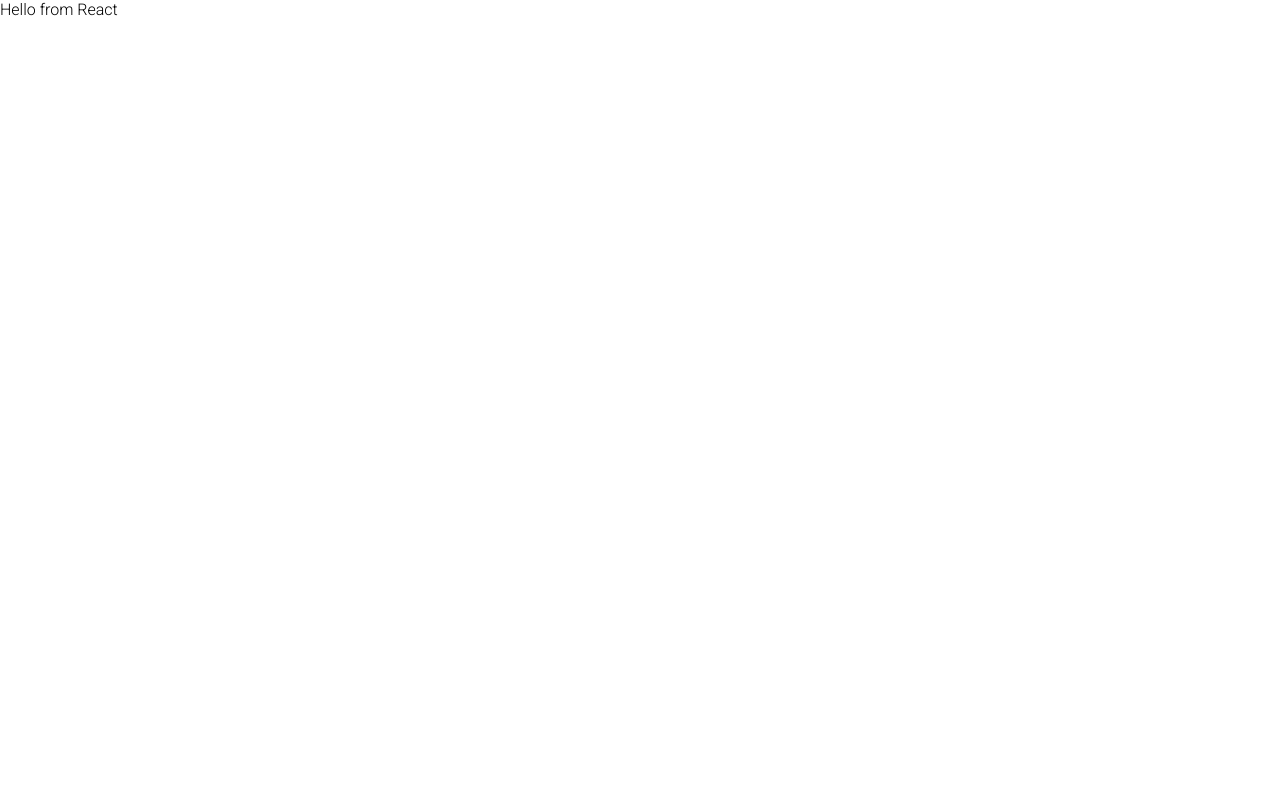
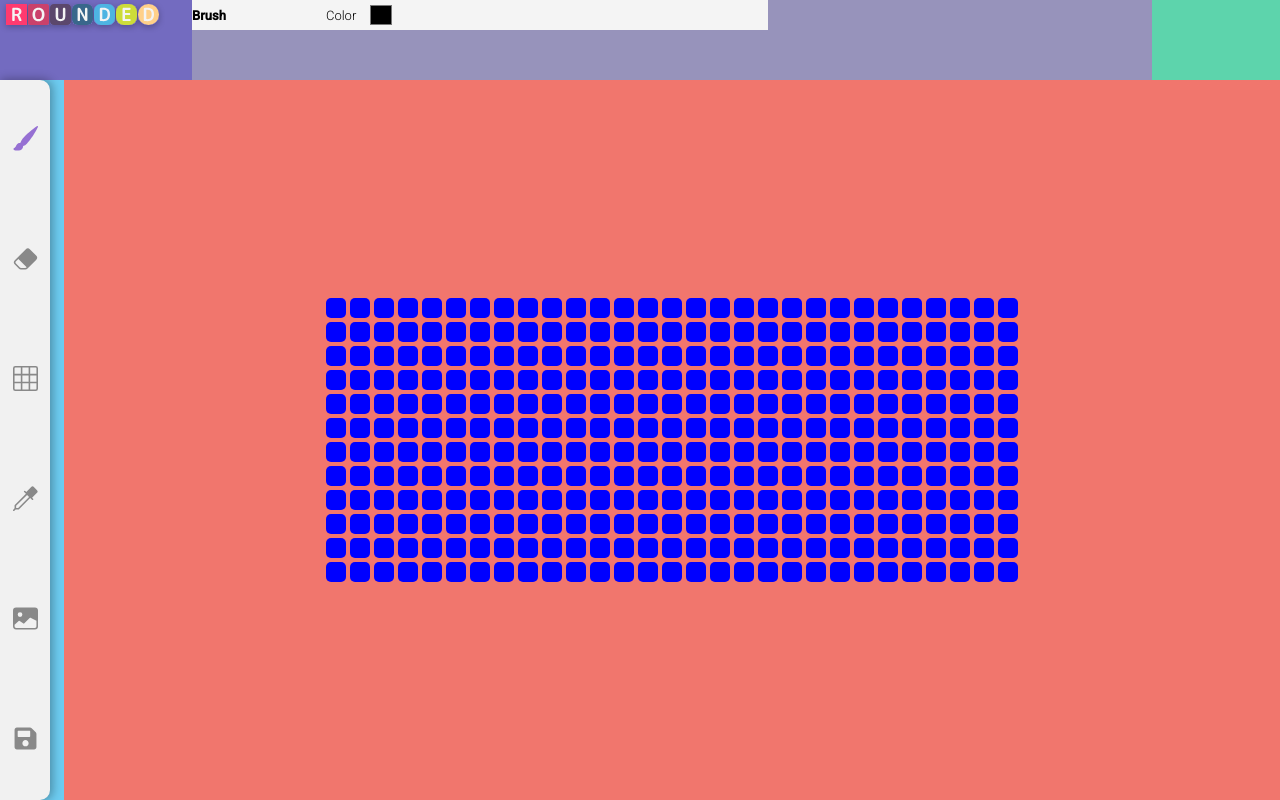
Before and after one commit to galibhassan/rounded-pixel, a React (Create React App) app in the folder react/: page / in a window 1280 px wide. Built offline with nearby package versions, Linux system fonts and the light colour scheme.

Commit message:
Add contents to App component

```diff
--- a/react/src/App.js
+++ b/react/src/App.js
@@ -1,9 +1,39 @@
-import './App.css';
+import classes from "./App.module.css";
+import { Logo } from "./components/logo/logo.component";
+import { ToolDetails } from "./components/toolDetails/toolDetails.component";
+import { Board } from "./components/board/board.component";
+import { ToolBar } from "./components/toolbar/toolbar.component";
+import {ToolButton} from "./components/toolButton/toolButton.component"
 
 function App() {
   return (
-    <div className="App">
-      Hello from React
+    <div className={classes.appComponent}>
+      <div className={classes.appContainer}>
+        <div className={classes.appRow_1}>
+          <div className={classes.logoContainer}>
+            <Logo />
+          </div>
+          <div className={classes.toolDetailContainer}>
+            <ToolDetails />
+          </div>
+          <div className={classes.menuContainer}></div>
+        </div>
+        <div className={classes.appRow_2}>
+          <div className={classes.toolBarContainer}>
+            <ToolBar>
+              <ToolButton toolName="brush"/>
+              <ToolButton toolName="eraser"/>
+              <ToolButton toolName="grid"/>
+              <ToolButton toolName="eyedropper"/>
+              <ToolButton toolName="refImage"/>
+              <ToolButton toolName="save"/>
+            </ToolBar>
+          </div>
+          <div className={classes.boardContainer}>
+            <Board parentWidth={700} parentHeight={300} />
+          </div>
+        </div>
+      </div>
     </div>
   );
 }
--- /dev/null
+++ b/react/src/App.module.css
@@ -0,0 +1,61 @@
+.appComponent {
+  margin: 0px;
+  background-color: rgb(151, 115, 219);
+  width: 100vw;
+  height: 100vh;
+}
+.appContainer {
+  background-color: #f4f4f4;
+  width: 100%;
+  height: 100%;
+  display: flex;
+  flex-direction: column;
+}
+
+.appRow_1 {
+  height: 10%;
+  width: 100%;
+  /* background-color: aqua; */
+  display: flex;
+  flex-direction: row;
+}
+
+.logoContainer {
+  background-color: rgb(115, 107, 192);
+  width:15%;
+  height: 100%;
+}
+
+.toolDetailContainer{
+  background-color: rgb(151, 147, 187);
+  width: 75%;
+  height: 100%;
+}
+
+.menuContainer{
+  background-color: rgb(93, 212, 172);
+  width: 10%;
+  height: 100%;
+}
+
+.appRow_2 {
+  height: 90%;
+  width: 100%;
+  background-color: rgb(25, 160, 160);
+  display: flex;
+  flex-direction: row;
+}
+
+.toolBarContainer{
+  width: 5%;
+  background-color: rgb(109, 204, 241);
+}
+
+.boardContainer{
+  width: 95%;
+  background-color: rgb(241, 118, 109);
+  display: flex;
+  flex-direction: row;
+  justify-content: center;
+  align-items: center;
+}
```
Also changed, not shown: react/src/App.css (deleted).
